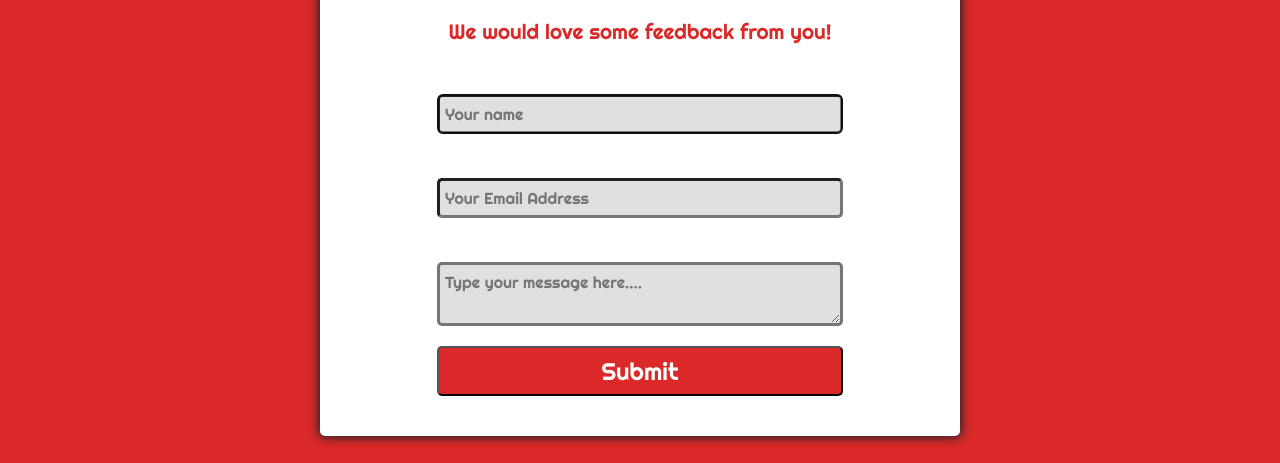
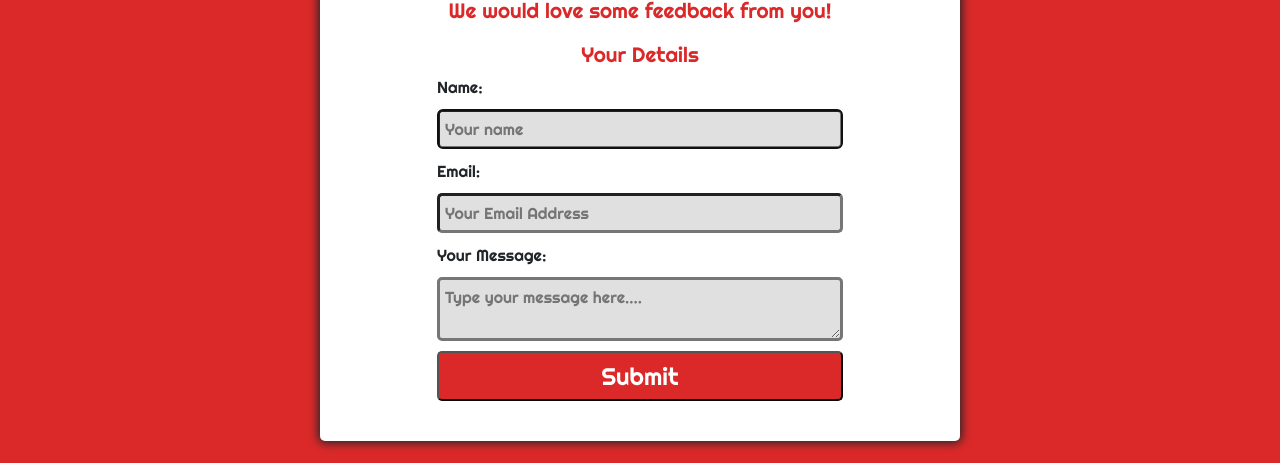
Before and after one commit to GethinDavies1990/CI_MS2_DTR, a website: page form.html in a window 1280 px wide. Shown: the part 247-710 px from the top of the page. Drawn offline with nearby package versions, Linux system fonts and the light colour scheme.

Commit message:
added labels to from and aligned to left on top of input box

```diff
--- a/assets/css/style.css
+++ b/assets/css/style.css
@@ -302,7 +302,7 @@ td {
     box-shadow: 0 0 10px 2px;
 }
 
-.form-container  h3, h4 {
+.form-container  h1, h2, legend {
     color: #DB2929;
     font-size: 1.3rem;
     margin: auto;
@@ -320,6 +320,14 @@ td {
     border-width: 3px;
     background-color: #e0e0e0;
     display: grid;
+}
+
+
+label {
+    display: grid;
+    width: 70%;
+    text-align: left;
+    margin: 5px auto;
 }
 
 .input:hover {
@@ -347,7 +355,7 @@ td {
 
 legend {
     text-align: center;
-    padding-bottom: 20px;
+    padding-bottom: 5px;
 }
 
 
--- a/form.html
+++ b/form.html
@@ -62,20 +62,15 @@
         <div class="form-container">
             <form id="contact" method="post">
                 <h1>Contact us!</h1>
-                <h4>We would love some feedback from you!</h4>
+                <h2>We would love some feedback from you!</h2>
                 <fieldset>
-                    <label for="name"></label>
-                    <input placeholder="Your name" type="text" required autofocus id="name" class="input"/>
-                </fieldset>
-                <fieldset>
-                    <label for="email"></label>
-                    <input placeholder="Your Email Address" type="email" required id="email" class="input"/>
-                </fieldset>
-                <fieldset>
-                    <label for="text-box"></label>
+                    <legend>Your Details</legend>
+                    <label for="name">Name:</label>
+                    <input placeholder="Your name" type="text" required autofocus id="name" class="input" />
+                    <label for="email">Email:</label>
+                    <input placeholder="Your Email Address" type="email" required id="email" class="input" />
+                    <label for="text-box">Your Message:</label>
                     <textarea placeholder="Type your message here...." required id="message" class="input"></textarea>
-                </fieldset>
-                <fieldset>
                     <button name="submit" type="submit" id="contact-submit" data-submit="...Sending" class="submit">
                         Submit
                     </button>
```
